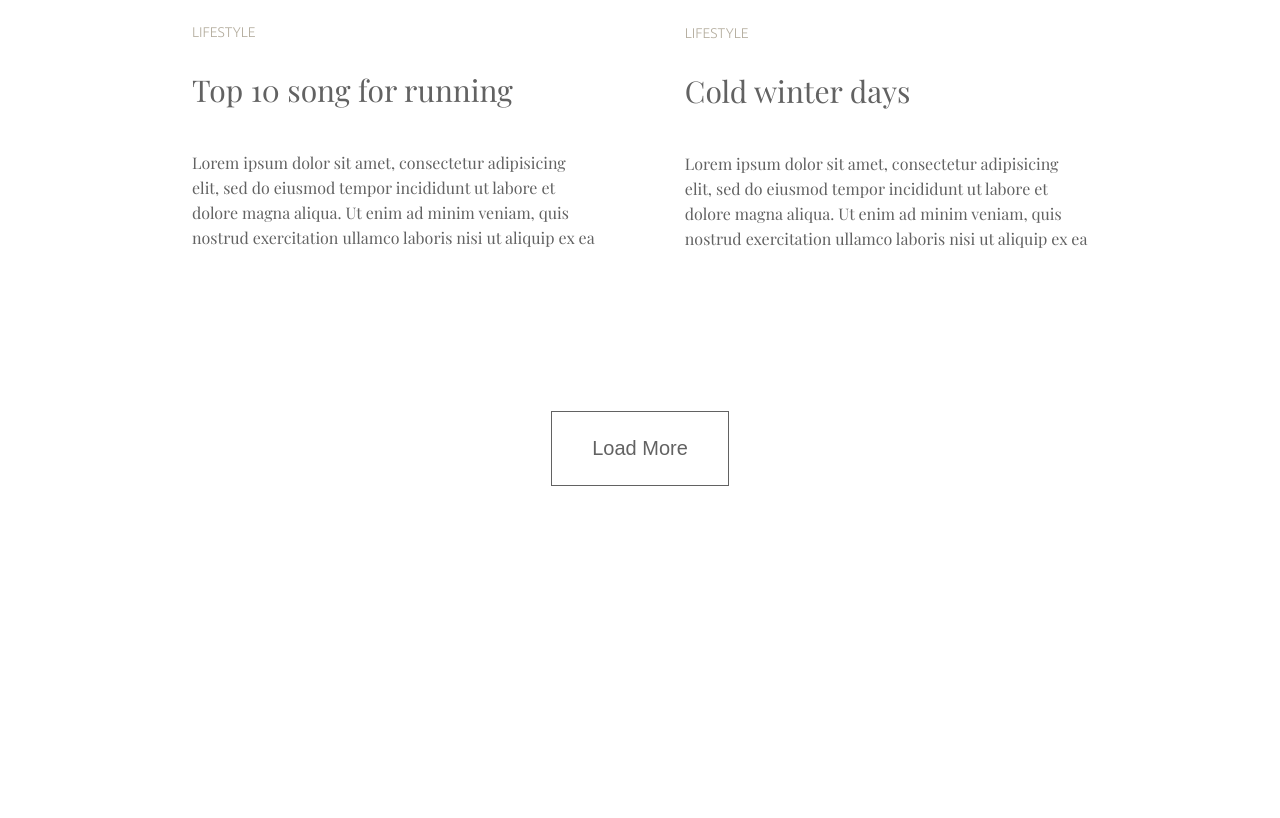
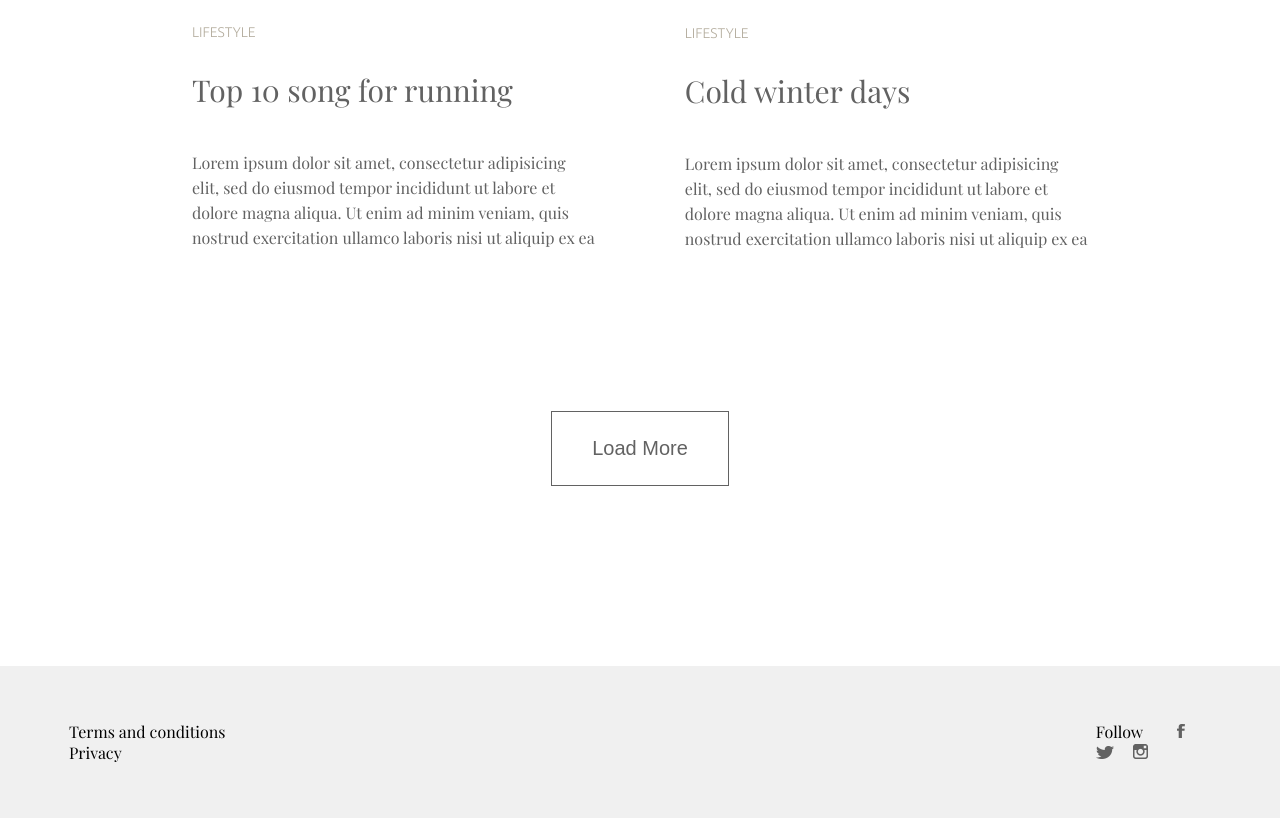
Before and after one commit to kawsersimanto/minimo, a plain HTML site: page index.html in a window 1280 px wide. Shown: the part 3394-4212 px from the top of the page. Before the commit the page ends 4060 px from the top, so only its background shows below. Drawn offline with nearby package versions, Linux system fonts and the light colour scheme; a web font is replaced by a local one.

Commit message:
added footer section

```diff
--- a/css/style.css
+++ b/css/style.css
@@ -249,3 +249,62 @@ header{
 }
 
 /* load more ends here  */
+
+/* footer starts here  */
+
+footer{
+  padding: 50px 0;
+  background-color: #f0f0f0;
+
+}
+
+.footer-content {
+  overflow: hidden;
+}
+
+.left-menu {
+  padding: 5px;
+  width: 20%;
+  float: left;
+  /* border: 1px solid slateblue; */
+}
+
+.left-menu-content{
+  float: left;
+}
+
+.right-menu {
+  padding: 5px;
+  width: 10%;
+  float: right;
+  /* border: 1px solid slateblue; */
+}
+
+.right-menu-content{
+  float: right;
+}
+
+.footer-text{
+  margin-right: 30px;
+  font-size: 16px;
+  color: #000;
+  transition: 0.3s;
+}
+
+.footer-text:hover{
+  border-bottom: 1px solid #000;
+}
+
+.social-media{
+  padding-right: 15px;
+}
+
+.social-media:last-child{
+  padding-right: 0;
+}
+
+.social-media:hover{
+  cursor: pointer;
+}
+
+/* footer ends here  */
--- a/index.html
+++ b/index.html
@@ -198,5 +198,30 @@
 
     <!-- load more ends here  -->
 
+    <!-- footer starts here  -->
+
+    <footer>
+      <div class="container">
+        <div class="footer-content">
+          <div class="left-menu">
+            <div class="left-menu-content">
+              <small class="footer-text">Terms and conditions</small>
+              <small class="footer-text">Privacy</small>
+            </div>
+          </div>
+          <div class="right-menu">
+            <div class="right-menu-content">
+              <small class="footer-text">Follow</small>
+              <img src="img/ff.png" class="social-media" alt="Minimo">
+              <img src="img/twitter.png" class="social-media" alt="Minimo">
+              <img src="img/insta.png" class="social-media" alt="Minimo">
+            </div>
+          </div>
+        </div>
+      </div>
+    </footer>
+
+    <!-- footer ends here  -->
+
   </body>
 </html>
```
